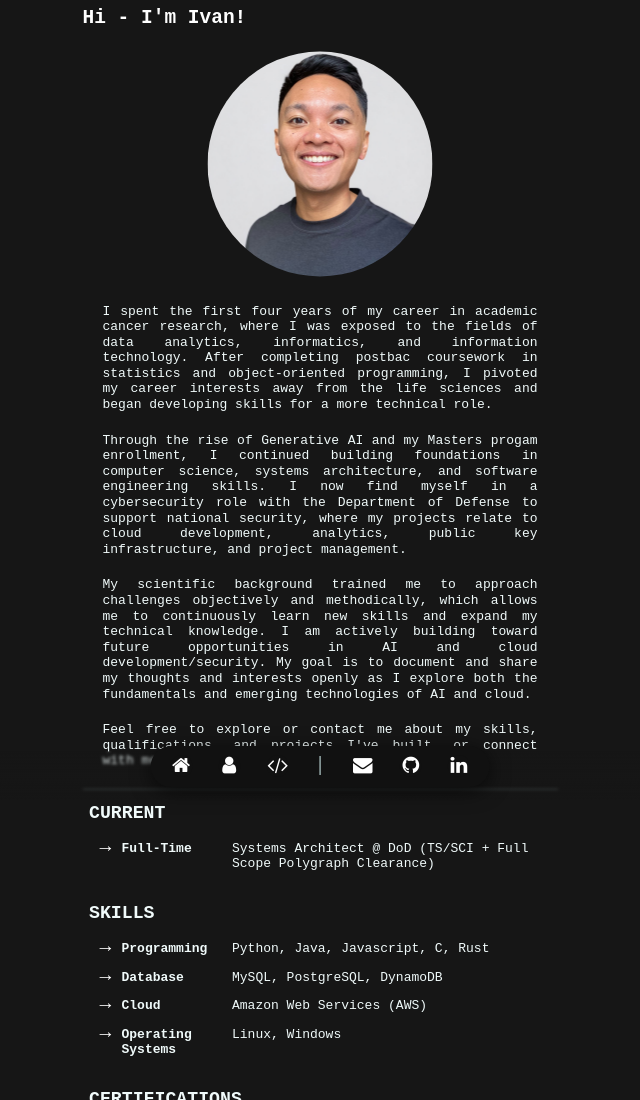
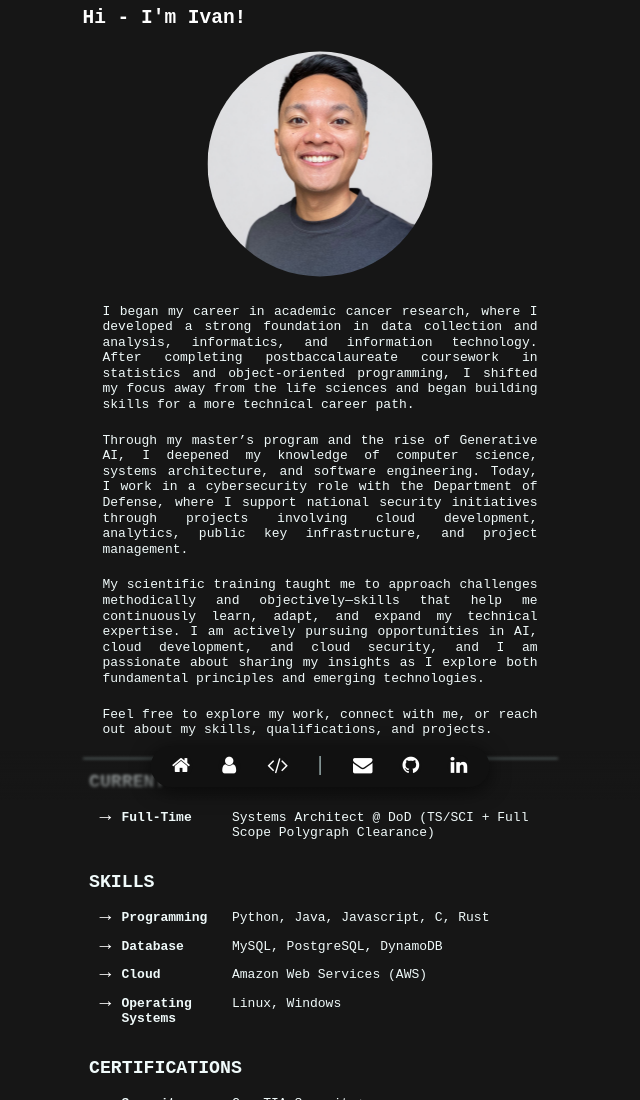
Before and after one commit to ivpaul/aws-static-portfolio, a plain HTML site: page index.html in a window 1280 px wide. Shown: the top 1100 px of the page, without its empty margins (320-960 px from the left). Drawn offline with Linux system fonts and the light colour scheme.

Commit message:
Update index.html

```diff
--- a/index.html
+++ b/index.html
@@ -29,32 +29,13 @@
             </div>
             <div class="bio-content">
 
-                <p>
-                    I spent the first four years of my career in academic cancer research, where I was exposed
-                    to the fields of data analytics, informatics, and information technology. After completing
-                    postbac coursework in statistics and object-oriented programming, I pivoted my career
-                    interests away from the life sciences and began developing skills for a more technical role.
-                </p>
+                <p> I began my career in academic cancer research, where I developed a strong foundation in data collection and analysis, informatics, and information technology. After completing postbaccalaureate coursework in statistics and object-oriented programming, I shifted my focus away from the life sciences and began building skills for a more technical career path. </p>
 
-                <p>
-                    Through the rise of Generative AI and my Masters progam enrollment, I
-                    continued building foundations in computer science, systems architecture, and software engineering skills.
-                    I now find myself in a cybersecurity role with the Department of Defense to support national security, where
-                    my projects relate to cloud development, analytics, public key infrastructure, and project management.
-                </p>
+<p>Through my master’s program and the rise of Generative AI, I deepened my knowledge of computer science, systems architecture, and software engineering. Today, I work in a cybersecurity role with the Department of Defense, where I support national security initiatives through projects involving cloud development, analytics, public key infrastructure, and project management. </p>
 
-                <p>
-                    My scientific background trained me to approach challenges objectively
-                    and methodically, which allows me to continuously learn new skills and expand my technical knowledge.
-                    I am actively building toward future opportunities in AI and cloud development/security.
-                    My goal is to document and share my thoughts and interests
-                    openly as I explore both the fundamentals and emerging technologies of AI and cloud.
-                </p>
+<p>My scientific training taught me to approach challenges methodically and objectively—skills that help me continuously learn, adapt, and expand my technical expertise. I am actively pursuing opportunities in AI, cloud development, and cloud security, and I am passionate about sharing my insights as I explore both fundamental principles and emerging technologies. </p>
 
-                <p>
-                    Feel free to explore or contact me about my skills, qualifications, and projects
-                    I've built, or connect with me below!
-                </p>
+<p>Feel free to explore my work, connect with me, or reach out about my skills, qualifications, and projects.</p>
 
 
             </div>
```
